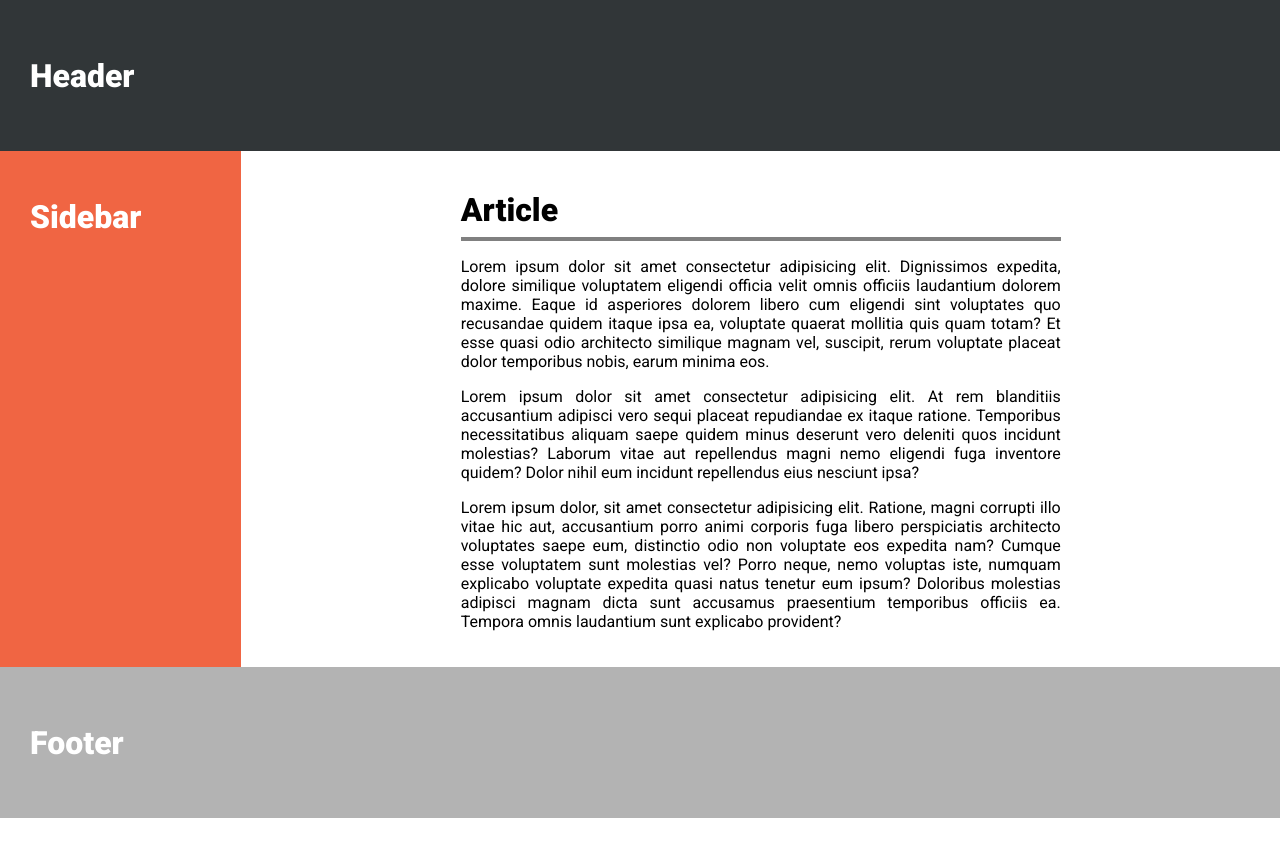
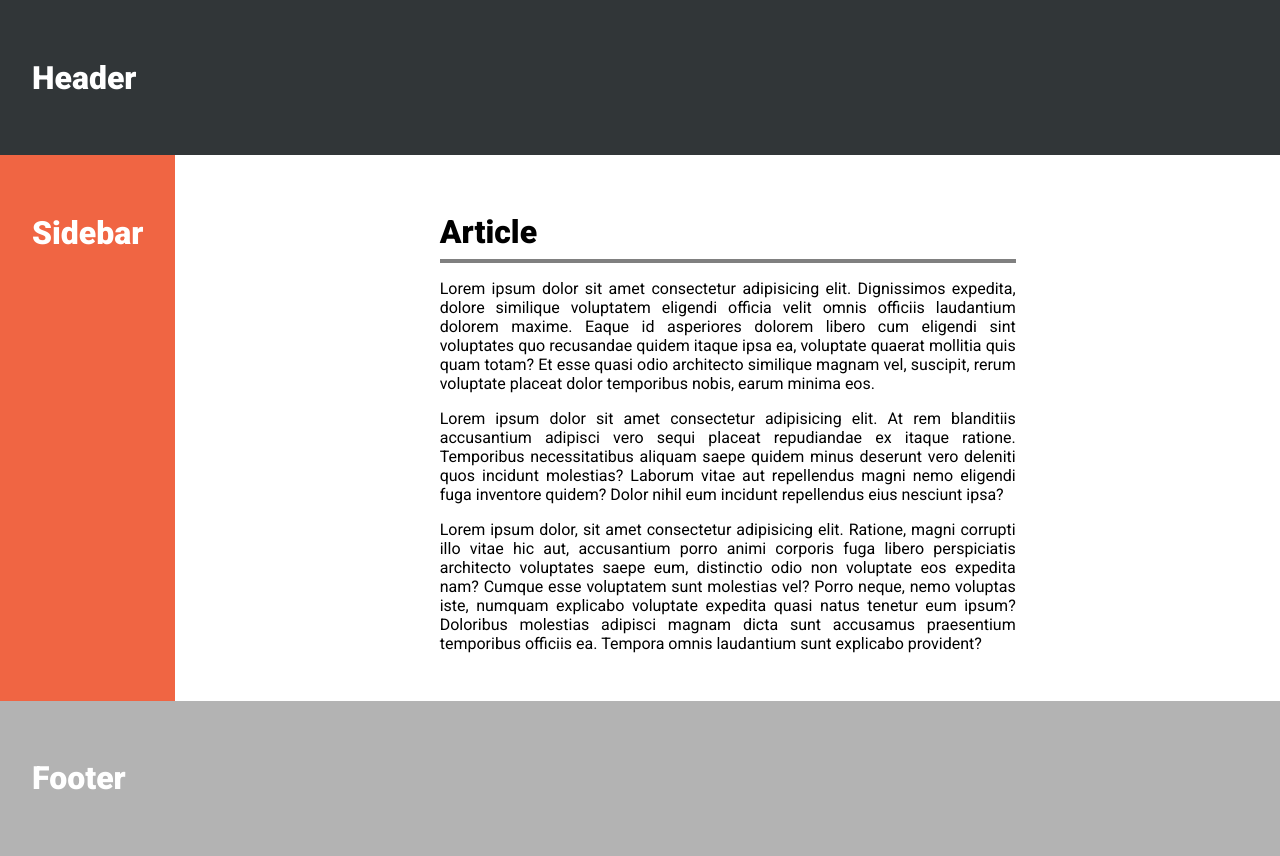
Before and after one commit to lucievr/bootcamp-html-css-sass-bootstrap, a plain HTML site: page flexbox-layout/index.html in a window 1280 px wide. Before the commit the page ends 818 px from the top, so only its background shows below. Drawn offline with Linux system fonts and the light colour scheme.

Commit message:
Update flexbox

```diff
--- a/flexbox-layout/main.css
+++ b/flexbox-layout/main.css
@@ -6,22 +6,25 @@ body {
   font-family: "Roboto", sans-serif;
   margin: 0;
   min-height: 100vh;
+  display: flex;
+  flex-direction: column;
   text-overflow: clip;
 }
 
 header {
   background-color: #313638;
-  padding: 30px;
+  padding: 2em;
 }
 
 main {
   display: flex;
+  flex-direction: row;
   flex-grow: 1;
 }
 
 h1 {
   margin: 0;
-  padding-top: 20px;
+  padding-top: 0.8em;
   font-size: 2rem;
   font-weight: 900;
 }
@@ -39,11 +42,11 @@ hr {
 
 .sidebar {
   background-color: #f06543;
-  padding: 20px 100px 20px 30px;
+  padding: 2em;
 }
 
 .article {
-  padding: 20px;
+  padding: 2em;
   width: 50%;
   margin: 0 auto;
   text-align: justify;
@@ -51,5 +54,5 @@ hr {
 
 footer {
   background-color: #b3b3b3;
-  padding: 30px;
+  padding: 2em;
 }
```
